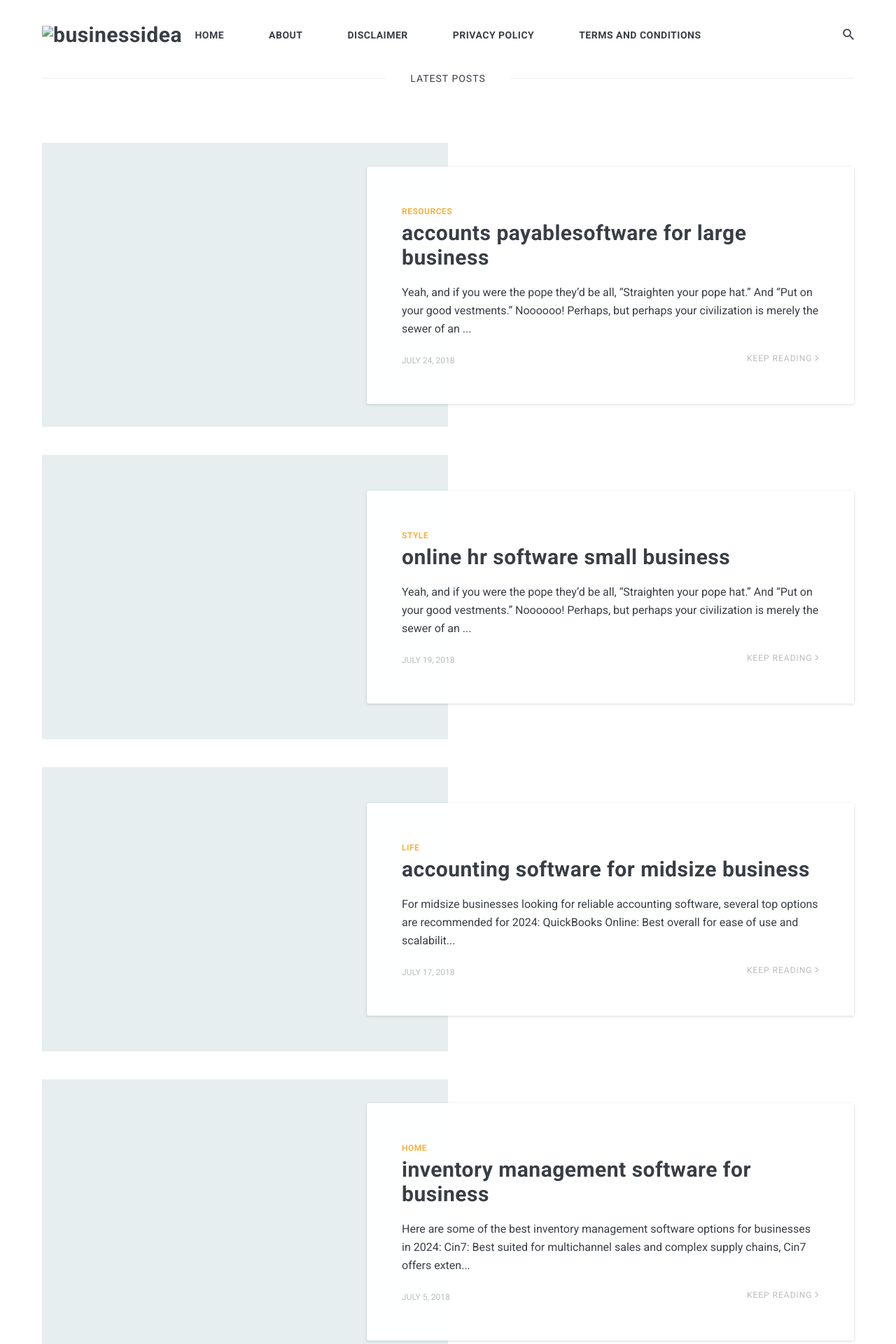
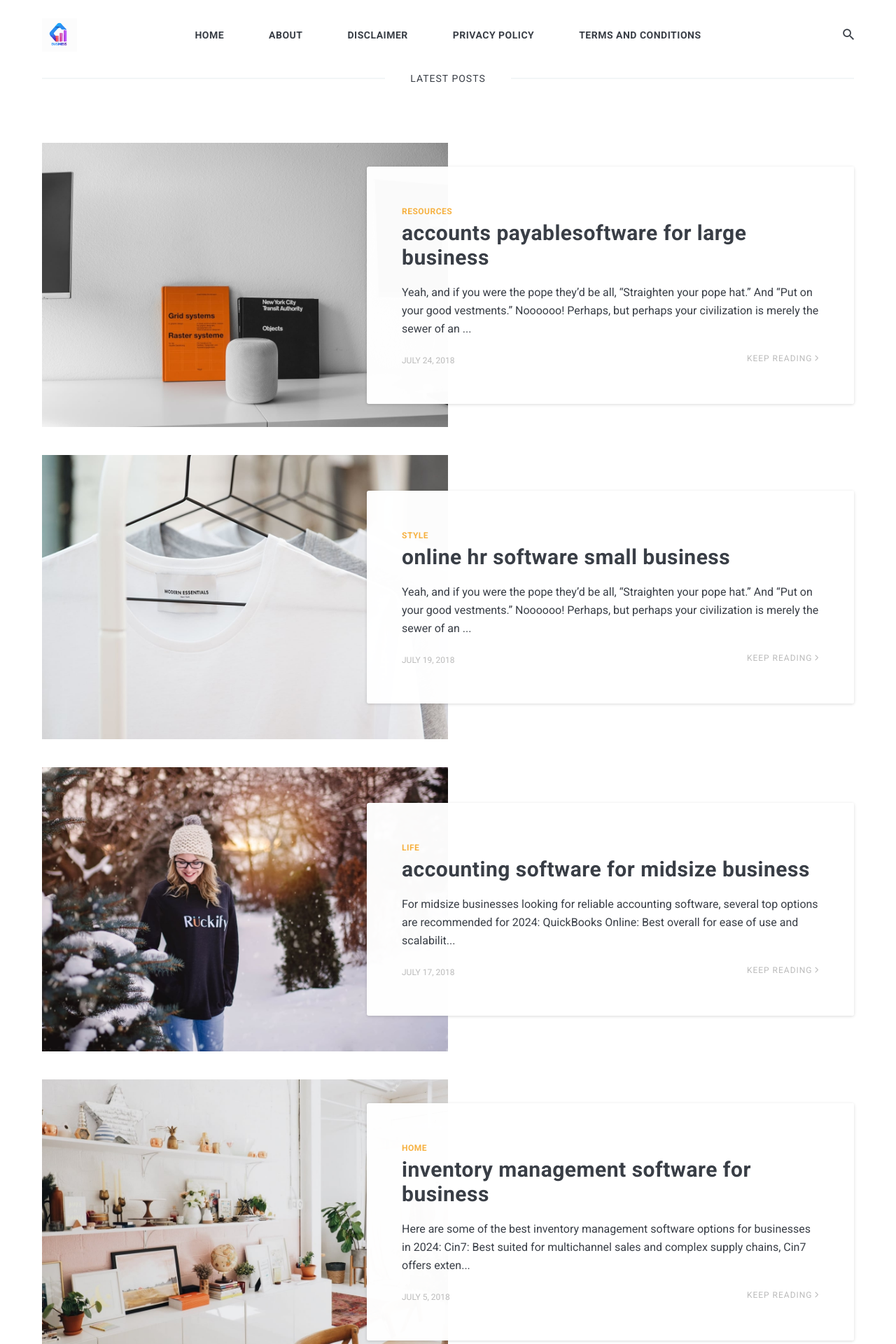
Before and after one commit to ikheinaaa/----, a Jekyll site: the page built from index.html, in a window 1280 px wide. Shown: the top 1920 px of the page at 70% size. Built offline with Jekyll 4.4.1, drawn with Linux system fonts in a browser that asks for light colours; nearby versions of some CDN libraries; library files that are not in the unit come from our copies; the list of posts is cut into pages by our own code; comment, search, counter and statistics services are not loaded.

```diff
--- a/_config.yml
+++ b/_config.yml
@@ -1,4 +1,4 @@
-baseurl: "----" # the subpath of your site, e.g. /blog
+baseurl: "/----" # the subpath of your site, e.g. /blog
 url: "" # the base hostname & protocol for your site, e.g. http://example.com
 
 
```
